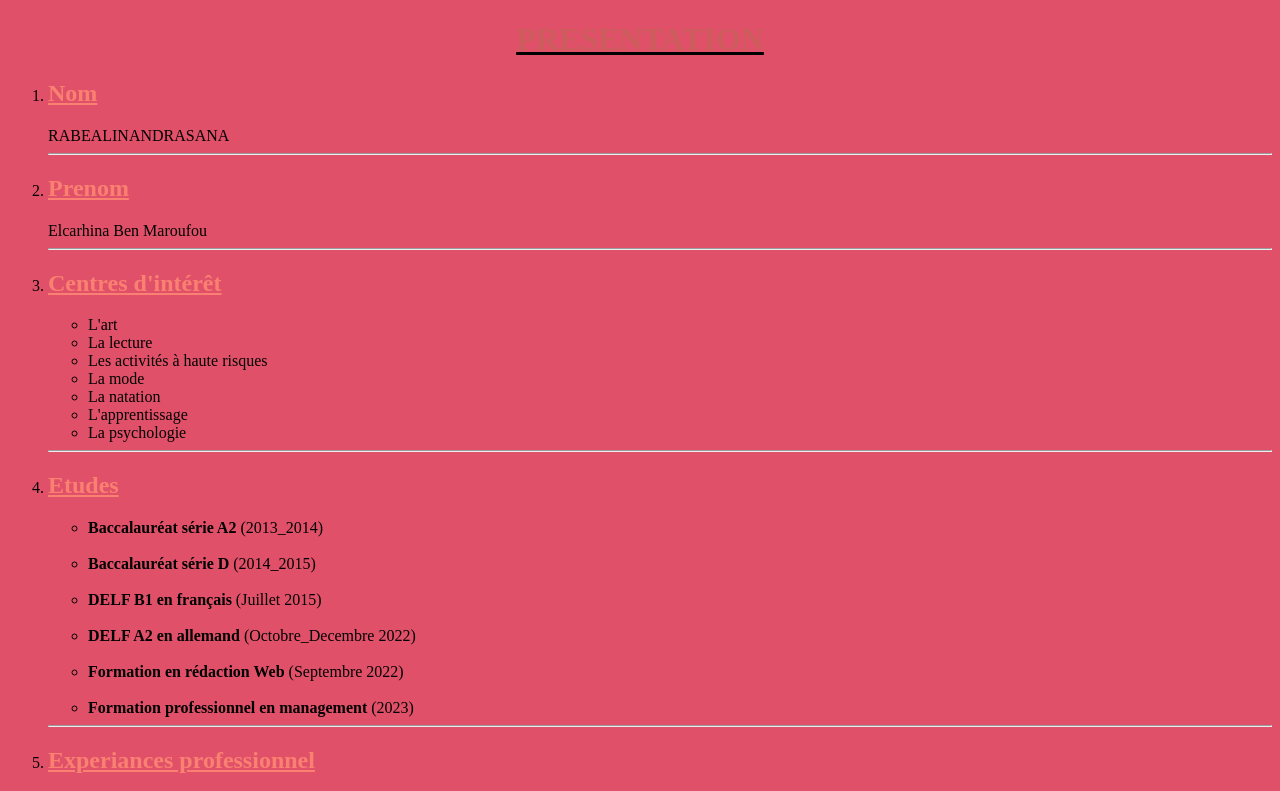
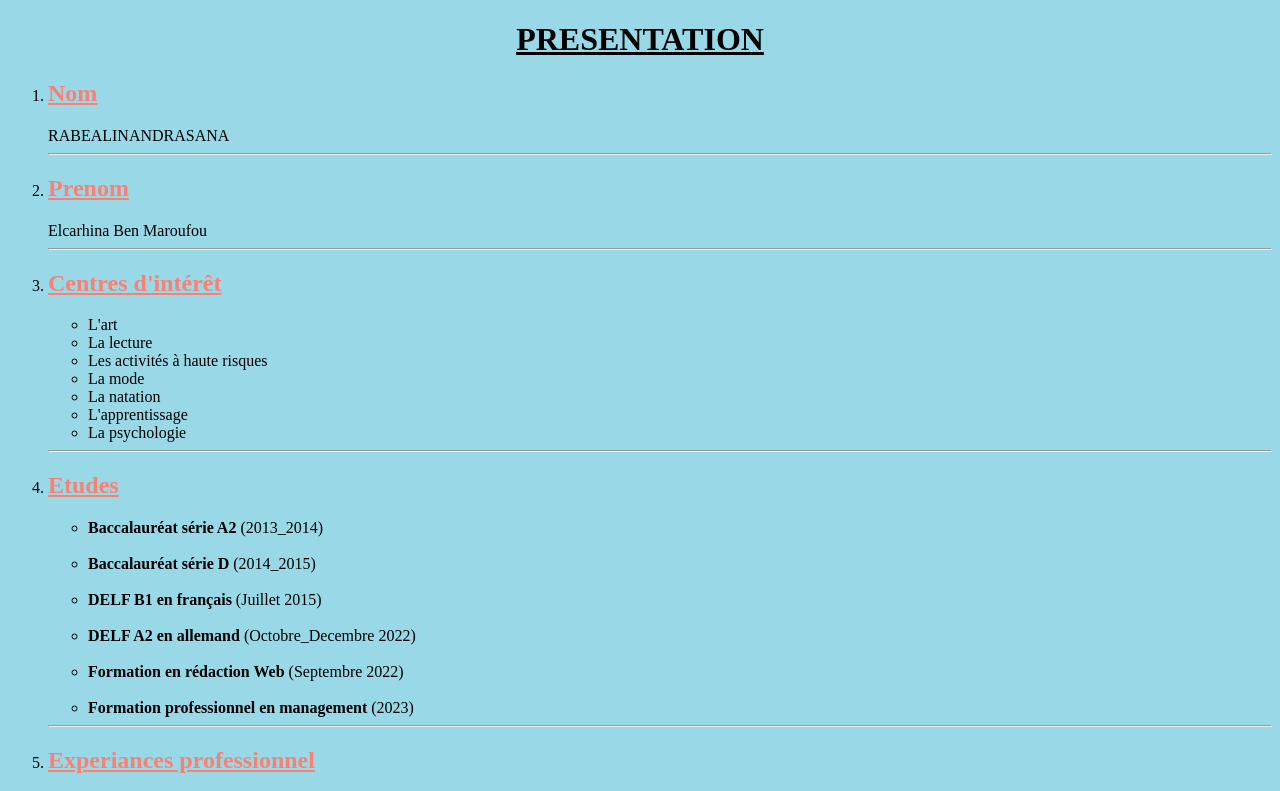
Before and after one commit to Elcarbm/pratique, a plain HTML site: page index.html in a window 1280 px wide. Shown: the top 791 px of the page. Drawn offline with Linux system fonts and the light colour scheme.

Commit message:
changement de couleu

```diff
--- a/index.html
+++ b/index.html
@@ -6,7 +6,7 @@
 
 <style>
     body {
-        background-color: rgb(224, 81, 105);
+        background-color: rgb(153, 216, 231);
     }
 </style>
 </head>
@@ -15,7 +15,7 @@
     <center>
         <u>
             <h1>
-                <font color="#CD5C5C" >PRESENTATION</font>
+                <font color="black" >PRESENTATION</font>
 
             </h1>
         </u>
```
